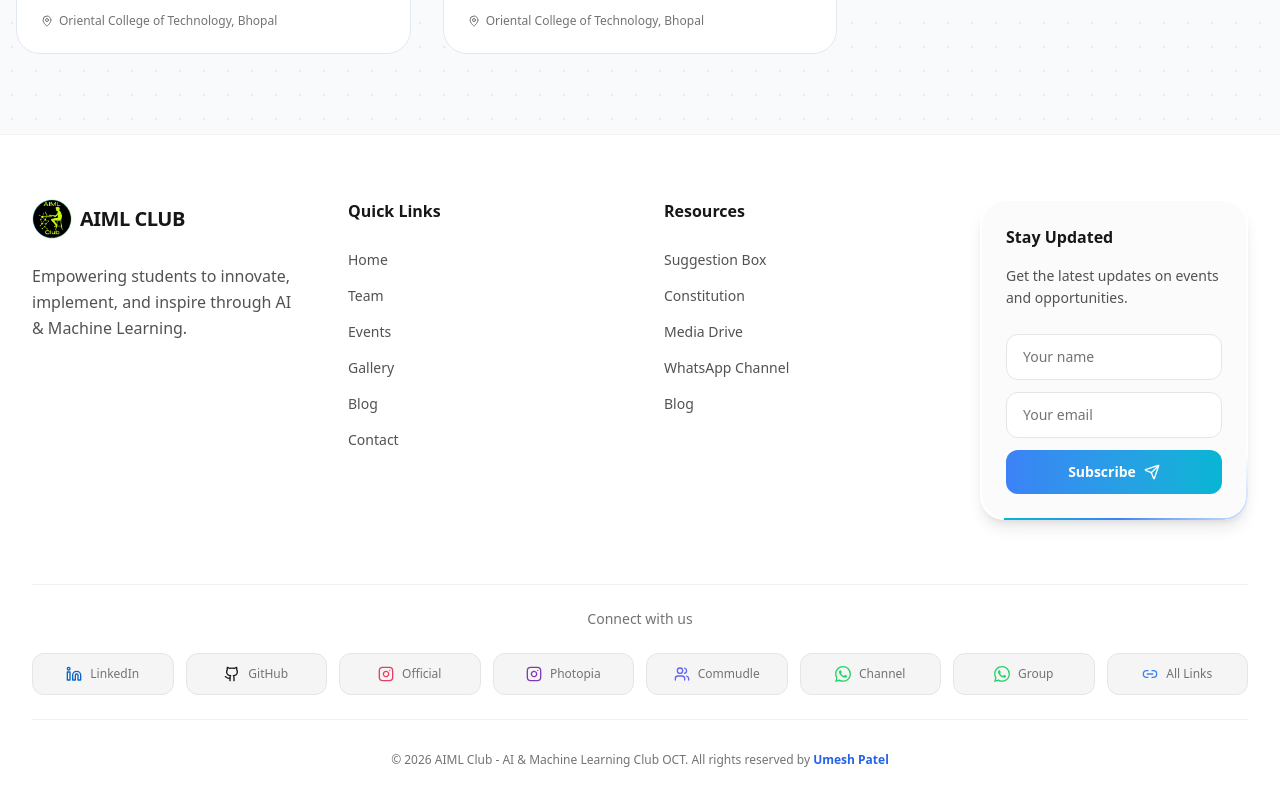
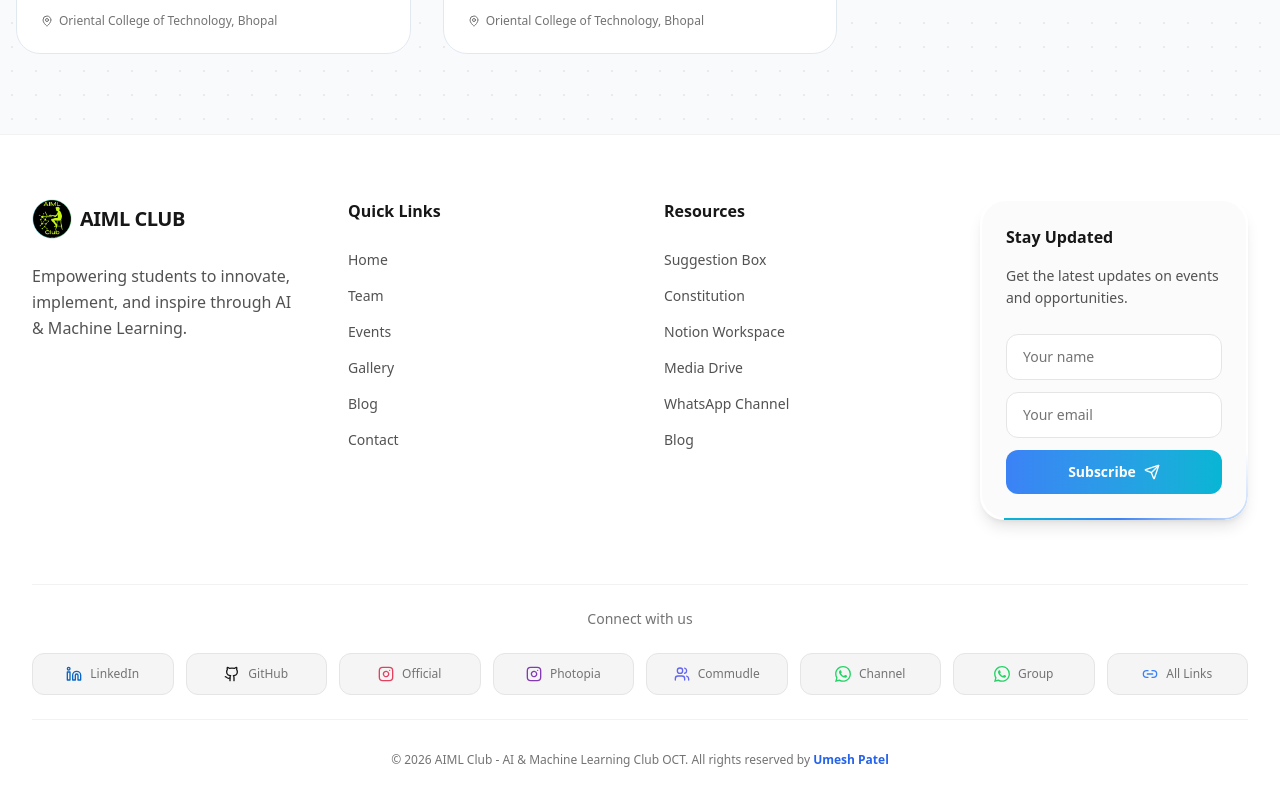
Before and after one commit to UmeshCode1/ai-ml-club, a Next.js app: page /events in a window 1280 px wide. Shown: the part 1693-2493 px from the top of the page. Built offline with nearby package versions, Linux system fonts and the light colour scheme; no server answers.

Commit message:
feat: Added Notion Workspace to Resources dropdown and footer

```diff
--- a/src/components/layout/footer.tsx
+++ b/src/components/layout/footer.tsx
@@ -99,6 +99,7 @@
                             {[
                                 { name: "Suggestion Box", href: "/suggestions" },
                                 { name: "Constitution", href: "/constitution" },
+                                { name: "Notion Workspace", href: "https://aimlcluboct.notion.site/Home-d08e0983dce94b2f81ca1b5082771061", external: true },
                                 { name: "Media Drive", href: siteConfig.links.drive, external: true },
                                 { name: "WhatsApp Channel", href: siteConfig.links.whatsappChannel, external: true },
                                 { name: "Blog", href: "/blog" },
--- a/src/components/layout/navbar.tsx
+++ b/src/components/layout/navbar.tsx
@@ -4,7 +4,7 @@
 import Link from "next/link";
 import Image from "next/image";
 import { usePathname } from "next/navigation";
-import { Menu, X, ChevronDown, MessageSquare, Book, HardDrive, MessageCircle, PenTool } from "lucide-react";
+import { Menu, X, ChevronDown, MessageSquare, Book, HardDrive, MessageCircle, PenTool, NotebookText } from "lucide-react";
 import { siteConfig } from "@/config/site";
 import { ThemeToggle } from "@/components/ui/theme-toggle";
 import { MagneticButton } from "@/components/ui/magnetic-button";
@@ -29,6 +29,7 @@
             children: [
                 { name: "Suggestion Box", path: "/suggestions", icon: MessageSquare },
                 { name: "Constitution", path: "/constitution", icon: Book },
+                { name: "Notion Workspace", path: "https://aimlcluboct.notion.site/Home-d08e0983dce94b2f81ca1b5082771061", external: true, icon: NotebookText },
                 { name: "Media Drive", path: "https://drive.google.com/drive/folders/1-_byssQsFS1pw02iDxyt40_n2CdCBaOk?usp=sharing", external: true, icon: HardDrive },
                 { name: "WhatsApp Channel", path: "https://whatsapp.com/channel/0029VbAthv38V0tfulumuV1D", external: true, icon: MessageCircle },
                 { name: "Blog", path: "/blog", icon: PenTool }
```
Also changed, not shown: src/app/events/page.tsx (+3 -4 lines).
